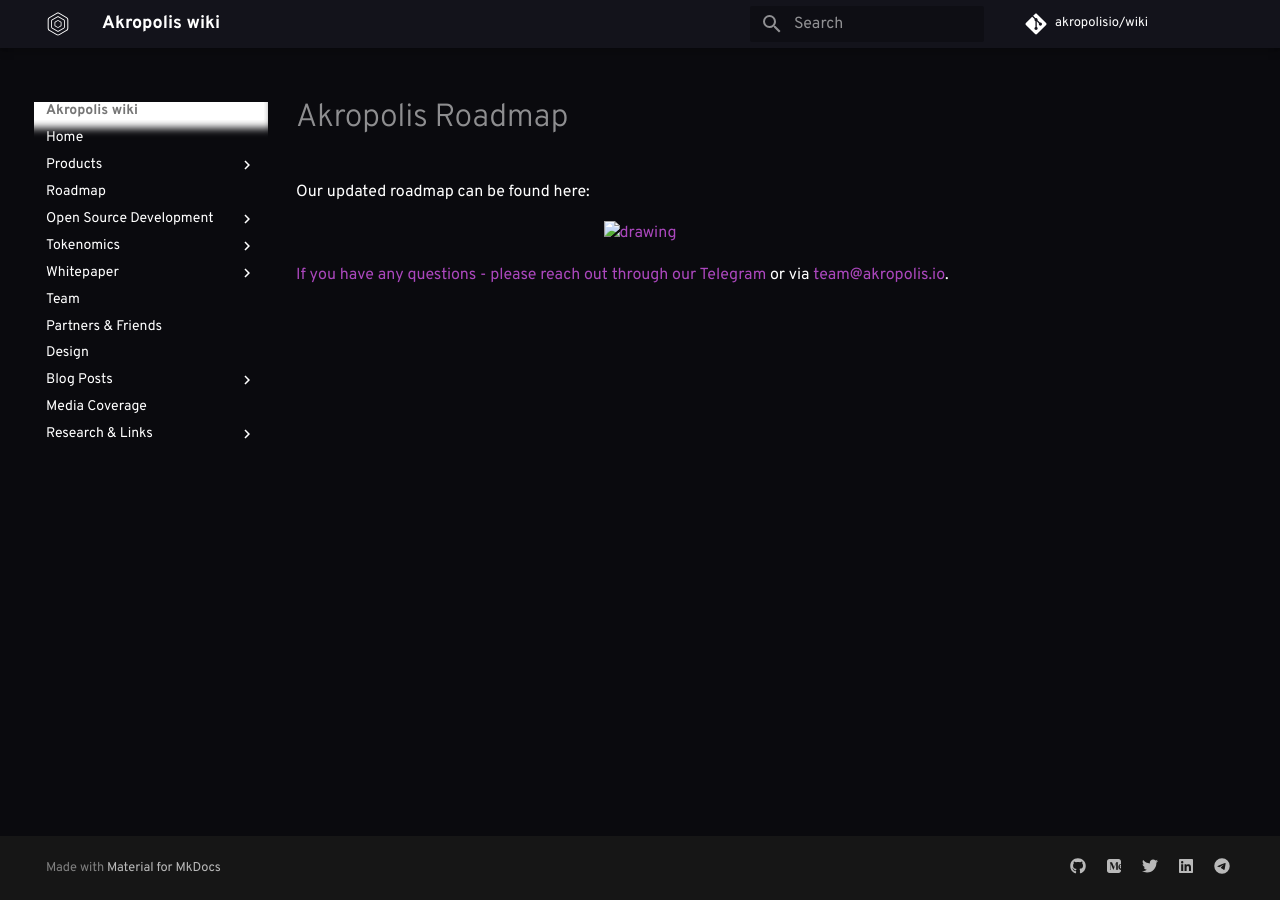
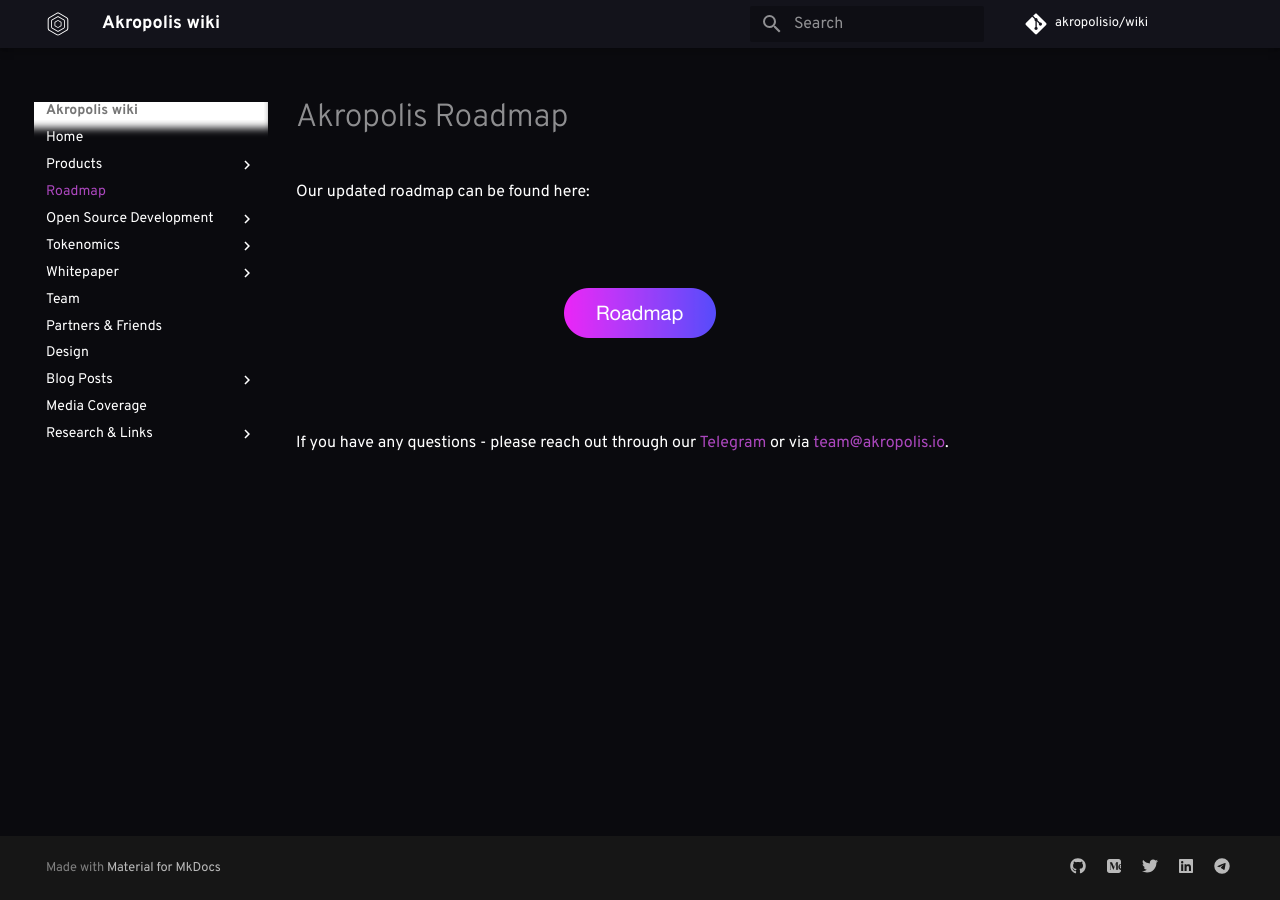
Before and after one commit to kaonone/wiki, an MkDocs documentation site: the page built from docs/roadmap.md, in a window 1280 px wide. Built offline with MkDocs 1.6.1 and Material for MkDocs 9.7.7, drawn with Linux system fonts in a browser that asks for light colours; some web fonts are replaced; comment, search, counter and statistics services are not loaded; old or Windows-style settings are respelled for this version of MkDocs.

Commit message:
roadmap  upd

```diff
--- a/docs/roadmap.md
+++ b/docs/roadmap.md
@@ -2,9 +2,14 @@
 
 Our updated roadmap сan be found here:
 
+<br/>
+<br/>
 <div align="middle">
   <a href="https://www.notion.so/d6f645ed6e1f4044b4b8777cb96ed433?v=db48448e7fb146b28d7ed731a02ec516)" target="_blank" rel="noopener noreferrer">
-    <img src="/images/development/roadmap.png" alt="drawing" width="230">
+    <img src="/images/development/roadmap.png" alt="drawing" width="152">
+	</a>
 </div>
+<br/>
+<br/>
 
 If you have any questions - please reach out through our [Telegram](t.me/akropolis_official) or via [team@akropolis.io](mailto:team@akropolis.io).
--- a/mkdocs.yml
+++ b/mkdocs.yml
@@ -43,7 +43,7 @@
       - Sparta FAQ: "spartafaq.md"
       - Delphi: "delphi.md"
       - Delphi FAQ: "delphifaq.md"
-  - Roadmap: "https://www.notion.so/d6f645ed6e1f4044b4b8777cb96ed433"
+  - Roadmap: "roadmap.md"
   - Open Source Development:
       - Polkahub: "polkahub.md"
       - C2FC: "c2fc.md"
```
Also changed, not shown: docs/images/development/roadmap.png (renamed from docs/images/development/roadmap@2x.png).
